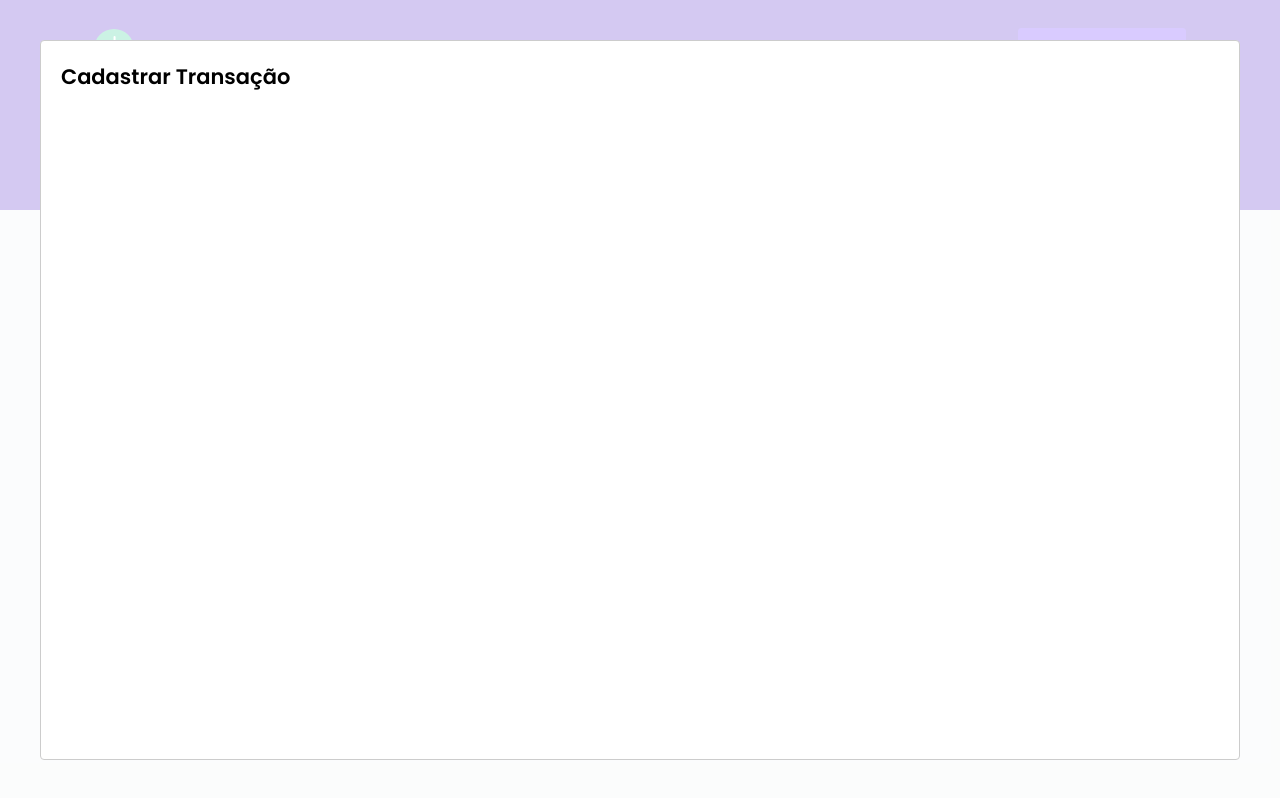
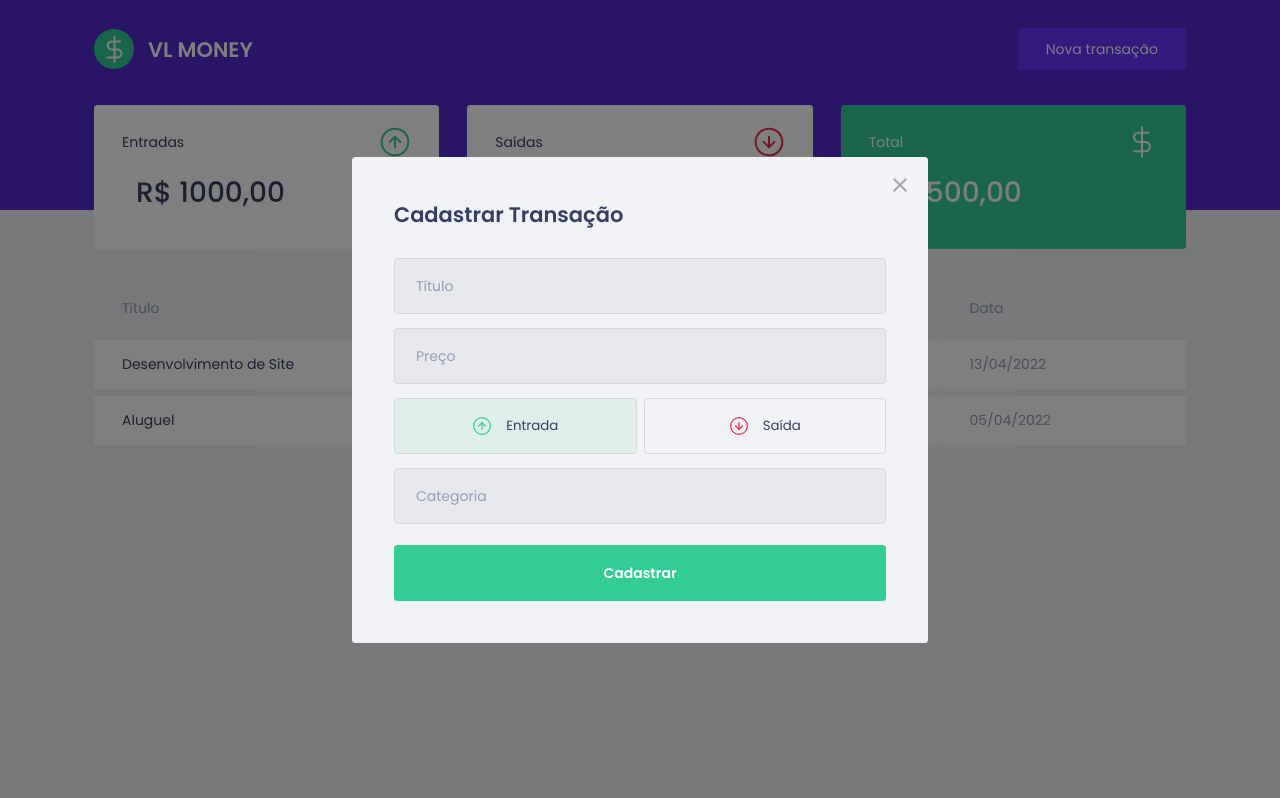
Before and after one commit to Vinicioslisboa/VL-MONEY, a React (Vite) app: page / in a window 1280 px wide. Both pictures are taken after a click on the button "Nova transação". Built offline with nearby package versions, Linux system fonts and the light colour scheme; no server answers; what miragejs would draw is missing.

Commit message:
Criação e estilização de botões do type radio (entrada e saída

```diff
--- a/package.json
+++ b/package.json
@@ -9,6 +9,7 @@
   },
   "dependencies": {
     "axios": "^0.27.2",
+    "polished": "^4.2.2",
     "react": "^18.0.0",
     "react-dom": "^18.0.0",
     "react-modal": "^3.15.1",
--- a/src/App.tsx
+++ b/src/App.tsx
@@ -4,6 +4,9 @@ import { useState } from 'react';
 import { GlobalStyle } from './styles/global'
 import { Header } from './components/Header';
 import { Dashboard } from './components/Dashboard';
+import { NewTransactionModal } from './components/NewTransactionModal';
+
+Modal.setAppElement("#root");
 
 export function App() {
   const [isNewTransactionModalOpen, setIsNewTransactionsModalOpen] = useState(false);
@@ -20,15 +23,8 @@ export function App() {
     <>
       <Header onOpenNewTransactionModal={handleOpenNewTransactionModal}/>
       <Dashboard />
+      <NewTransactionModal isOpen={isNewTransactionModalOpen} onRequestClose={handleCloseNewTransactionModal} />
       <GlobalStyle />
-
-      <Modal
-        isOpen={isNewTransactionModalOpen}
-        onRequestClose={handleCloseNewTransactionModal}
-      >
-          <h2>Cadastrar Transação</h2>
-      </Modal>
-
     </>
   );
 }
--- /dev/null
+++ b/src/components/NewTransactionModal/index.tsx
@@ -0,0 +1,77 @@
+import Modal from "react-modal";
+import { Container, NewTransactionType, RadioBox } from "./styles";
+import closeImg from "../../assets/img/close.svg";
+import entradaImg from "../../assets/img/entradas.svg";
+import saidaImg from "../../assets/img/saidas.svg";
+import { useState } from "react";
+
+interface NewTransactionModalProps {
+  isOpen: boolean;
+  onRequestClose: () => void;
+}
+
+export function NewTransactionModal({ isOpen, onRequestClose }: NewTransactionModalProps) {
+  const [type, setType] = useState('deposit');
+
+  return (
+      <Modal
+        isOpen={isOpen}
+        onRequestClose={onRequestClose}
+        overlayClassName="react-modal-overlay"
+        className="react-modal-content"
+      >
+        <button
+          type="button"
+          onClick={onRequestClose}
+          className="react-modal-close"
+        >
+          <img src={closeImg} alt="Fechar modal" />
+        </button>
+
+        <Container>
+          <h2>Cadastrar Transação</h2>
+
+          <input
+            placeholder="Título"
+          />
+
+          <input
+            placeholder="Preço"
+            type="number"
+          />
+
+          <NewTransactionType>
+            <RadioBox
+              type="button"
+              onClick={() => setType('deposit')}
+              isActive={type === 'deposit'}
+              activeColor="green"
+            >
+              <img src={entradaImg} alt="Entrada" />
+              <span>Entrada</span>
+            </RadioBox>
+
+            <RadioBox
+              type="button"
+              onClick={() => setType('withdraw')}
+              isActive={type === 'withdraw'}
+            activeColor="red"
+            >
+              <img src={saidaImg} alt="Saída" />
+              <span>Saída</span>
+            </RadioBox>
+          </NewTransactionType>
+
+          <input
+            placeholder="Categoria"
+          />
+
+          <button
+            type="submit"
+          >
+            Cadastrar
+          </button>
+        </Container>
+      </Modal>
+  );
+}
--- /dev/null
+++ b/src/components/NewTransactionModal/styles.ts
@@ -0,0 +1,99 @@
+import styled from "styled-components";
+import { darken, transparentize } from "polished";
+
+export const Container = styled.form`
+  h2 {
+    color: var(--title);
+    font-size: 1.5rem;
+    margin-bottom: 2rem;
+  }
+
+  input {
+    width: 100%;
+    height: 4rem;
+
+    background: #e7e9ee;
+    border: 1px solid #d7d7d7;
+    border-radius: 0.25rem;
+    padding: 0 1.5rem;
+
+    font-weight: 400;
+    font-size: 1rem;
+
+    &::placeholder {
+      color: var(--text);
+    }
+
+    & + input {
+      margin-top: 1rem; //"TODO INPUT APÓS O PRIMEIRO" VAI APLICAR AS CONFIGURAÇÔES
+    }
+  }
+
+    button[type="submit"] {
+      width: 100%;
+      height: 4rem;
+      padding: 0 1.5rem;
+
+      background-color: var(--green);
+      color: #FFF;
+      border: 0;
+      border-radius:0.25rem;
+      font-size: 1rem;
+      font-weight: 600;
+      line-height: 2rem;
+      margin-top: 1.5rem;
+
+      transition: filter 0.2s;
+
+      &:hover {
+        filter: brightness(0.9);
+      }
+    }
+`
+
+export const NewTransactionType = styled.div`
+  margin: 1rem 0;
+  display: grid;
+  grid-template-columns: 1fr 1fr;
+  gap: 0.5rem;
+`;
+
+interface RadioBoxProps {
+  isActive: boolean;
+  activeColor: 'green' | 'red';
+}
+
+const colors = {
+  green: '#33CC95',
+  red: '#E62E4D'
+};
+
+export const RadioBox = styled.button<RadioBoxProps>`
+  background: ${(props) => props.isActive
+  ?  transparentize(0.9 ,colors[props.activeColor])
+  : 'transparent'};
+  border: 1px solid #d7d7d7;
+  border-radius: 0.25rem;
+  color: var(--title);
+  height: 4rem;
+
+  display: flex;
+  align-items: center;
+  justify-content: center;
+
+  transition: border-color 0.2s;
+
+  &:hover {
+    border-color: ${darken(0.1, '#d7d7d7')};
+  }
+
+  img {
+    width: 20px;
+    height: 20px;
+  }
+
+  span {
+    display: inline-block;
+    margin-left: 1rem;
+  }
+`;
--- a/src/styles/global.ts
+++ b/src/styles/global.ts
@@ -49,4 +49,43 @@ export const GlobalStyle = createGlobalStyle`
     cursor: not-allowed;
     opacity: 0.4;
   }
+
+  .react-modal-overlay {
+    background: rgba(0, 0, 0, 0.5);
+
+    position: fixed;
+    bottom: 0;
+    left: 0;
+    right: 0;
+    top: 0;
+
+    display: flex;
+    align-items: center;
+    justify-content: center;
+  }
+
+  .react-modal-content {
+     width: 100%;
+     max-width: 576px;
+
+     background: var(--background);
+     border-radius: 0.25rem;
+     padding: 3rem;
+     position: relative;
+  }
+
+  .react-modal-close {
+    position: absolute;
+    top: 1.5rem;
+    right: 1.5rem;
+
+    background: transparent;
+    border: 0;
+
+    transition: filter 0.2s;
+
+    &:hover {
+      filter: brightness(0.8);
+    }
+  }
 `;
```
Also changed, not shown: src/assets/img/close.svg (added), 1 other file (tests, documents, lock files or other folders).
